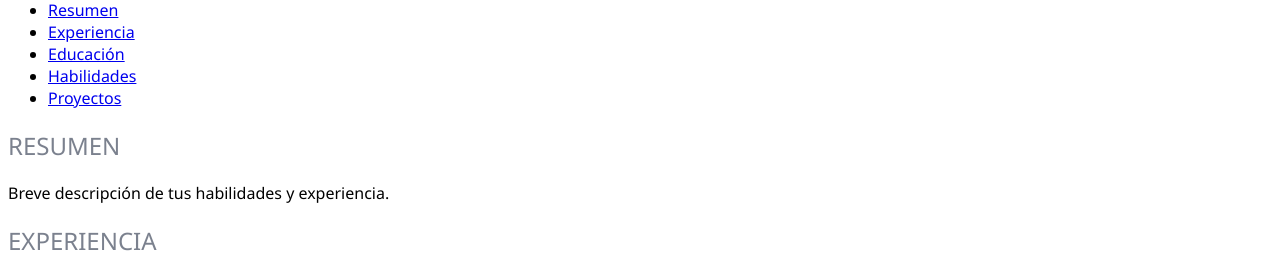
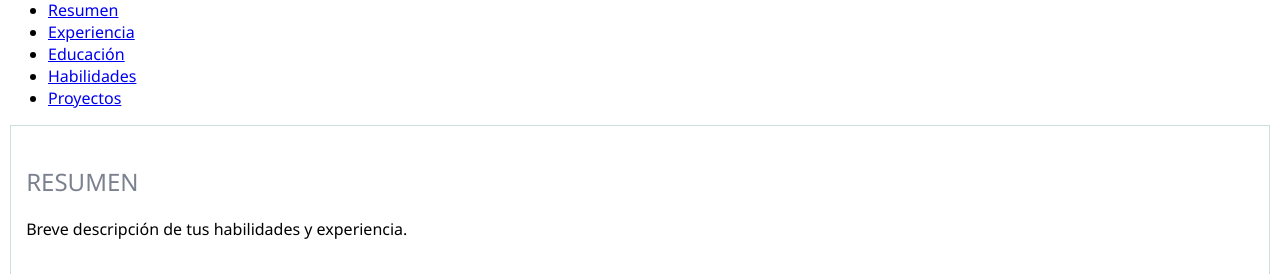
Before and after one commit to bmitegui/curriculum, a plain HTML site: page index.html in a window 1280 px wide. Shown: the part 610-884 px from the top of the page. Drawn offline with nearby package versions, Linux system fonts and the light colour scheme.

Commit message:
BM: Modelo de caja

```diff
--- a/stylesheets/style.css
+++ b/stylesheets/style.css
@@ -21,3 +21,24 @@ h1 {
     color: rgb(107 114 128 / 0.89);
     text-transform: uppercase;
 }
+
+section {
+
+    /* margen (espacio externo) superior, derecho, abajo e izquierda */
+    margin: 4px 2px 8px 2px;
+
+    /* borde de grosor 0.2 en puntos, estilo sólido y color hexadecimal #cedddd  */
+    border: 0.2pt solid #cedddd;
+
+    /* relleno (espacio interno) de
+    1.5% en la parte superior e inferior y
+    0.8% a los lados derecho e izquierdo. */
+
+    padding: 1.5% 0.8%;
+
+    /* reemplazan el 0.8% inicial en el relleno izquierdo y derecho,
+    dándoles un valor específico de 1.2% para esos lados. */
+
+    padding-left: 1.2%;
+    padding-right: 1.2%;
+}
```
